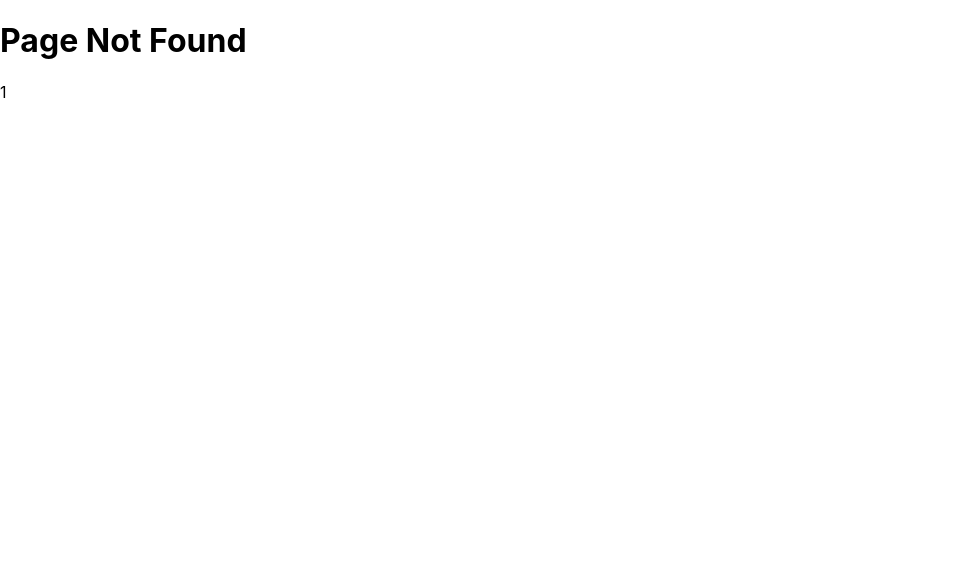
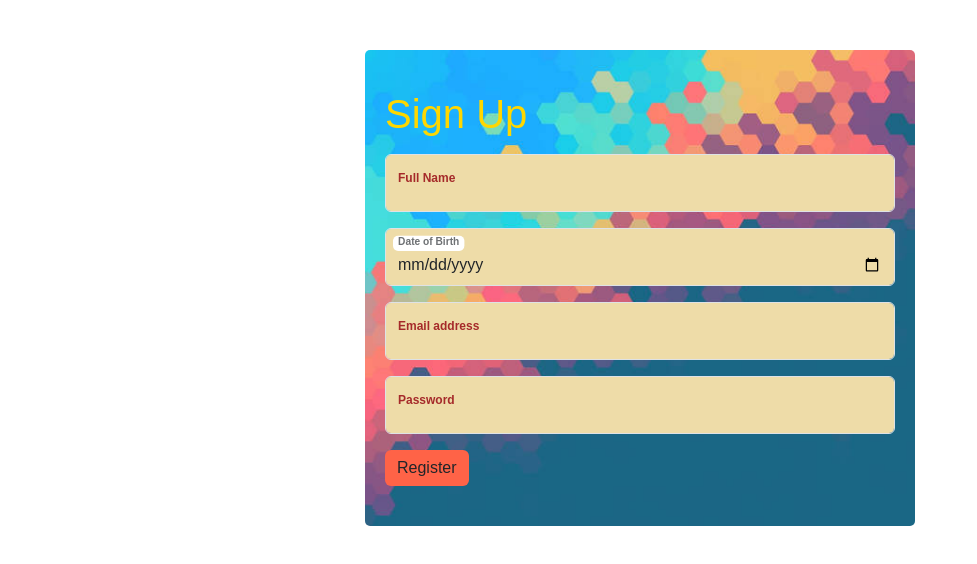
Before and after one commit to VishalValvi-83/Expense-tracker-application, a React app in the folder client/: page /signup in a window 1280 px wide. Before the commit this address had no page. Shown: the whole page, without its empty margins (0-977 px from the left). Built offline with nearby package versions, Linux system fonts and the light colour scheme.

Commit message:
signup form

```diff
--- a/client/public/index.html
+++ b/client/public/index.html
@@ -4,11 +4,13 @@
 <head>
   <meta charset="UTF-8">
   <meta name="viewport" content="width=device-width, initial-scale=1.0">
+  <link href="https://cdn.jsdelivr.net/npm/bootstrap@5.3.3/dist/css/bootstrap.min.css" rel="stylesheet" integrity="sha384-QWTKZyjpPEjISv5WaRU9OFeRpok6YctnYmDr5pNlyT2bRjXh0JMhjY6hW+ALEwIH" crossorigin="anonymous">
   <title>Expense Tracker</title>
 </head>
 
 <body>
   <div id="root"></div>
+  <script src="https://cdn.jsdelivr.net/npm/bootstrap@5.3.3/dist/js/bootstrap.bundle.min.js" integrity="sha384-YvpcrYf0tY3lHB60NNkmXc5s9fDVZLESaAA55NDzOxhy9GkcIdslK1eN7N6jIeHz" crossorigin="anonymous"></script>
 </body>
 
 </html>
--- a/client/src/index.css
+++ b/client/src/index.css
@@ -7,7 +7,57 @@ body {
   -moz-osx-font-smoothing: grayscale;
 }
 
-code {
-  font-family: source-code-pro, Menlo, Monaco, Consolas, 'Courier New',
-    monospace;
+.btn {
+  background-color: tomato;
+  outline: none;
+  border: none;
 }
+
+.btn:hover {
+  background-color: rgb(244, 126, 106);
+}
+
+.form-heading {
+  color: gold;
+  font-family: fantasy;
+}
+
+.signup-form,
+.login-form {
+
+  padding: 40px 20px;
+  margin-top: 50px;
+  border-radius: 5px;
+  width: 550px;
+  font: 12px Arial, Helvetica, sans-serif;
+  background: url(./bg.jpg) no-repeat left top;
+  background-size: cover;
+}
+
+.form-control {
+  background-color: rgb(238, 220, 168);
+}
+
+label {
+  color: brown;
+  font-weight: bold;
+}
+
+@media screen and (max-width: 768px) {
+
+  .signup-form,
+  .login-form {
+
+    width: 60%;
+  }
+
+}
+
+@media screen and (max-width: 630px) {
+
+  .signup-form,
+  .login-form {
+    width: 90%;
+  }
+
+}
--- a/client/src/index.js
+++ b/client/src/index.js
@@ -1,6 +1,6 @@
 import React from 'react';
 import ReactDOM from 'react-dom/client';
-import Toaster from 'react-hot-toast';
+import {Toaster} from 'react-hot-toast';
 import './index.css';
 import { RouterProvider, createBrowserRouter } from 'react-router-dom'
 import Home from './view/Home/Home';
@@ -19,7 +19,7 @@ const router = createBrowserRouter([
     element: <Login />
   },
   {
-    path: "/",
+    path: "/signup",
     element: <Signup />
   },
   {
--- a/client/src/view/Signup/Signup.js
+++ b/client/src/view/Signup/Signup.js
@@ -1,8 +1,74 @@
-import React from 'react'
+import React, { useState } from 'react'
+import axios from 'axios'
+import toast from 'react-hot-toast'
 import './Signup.css'
 function Signup() {
+  const [user, setUser] = useState({
+    fullName: '',
+    dob: '',
+    email: '',
+    password: ''
+  })
+
+  const signup = async () => {
+    const response = await axios.post(`${process.env.REACT_APP_BACKEND_URL}/signup`, {
+      fullName: user.fullName,
+      dob: user.dob,
+      email: user.email,
+      password: user.password
+    })
+    if (response.data.success) {
+      toast.success(response.data.message)
+      setUser({
+        fullName: '',
+        dob: '',
+        email: '',
+        password: ''
+      })
+    }
+    else {
+      toast.error(response.data.message)
+    }
+  }
+
   return (
-    <div>Signup</div>
+    <div className='container-fluid d-flex justify-content-center'>
+      <div className='signup-form '>
+        <h1 className='form-heading mb-3'>Sign Up</h1>
+        <div class="form-floating mb-3">
+          <input type="text" class="form-control" id="floatingInput" placeholder="Full name"
+            value={user.fullName}
+            onChange={(e) => {
+              setUser({ ...user, fullName: e.target.value })
+            }} />
+          <label for="floatingInput">Full Name</label>
+        </div>
+
+        <div class="form-floating mb-3">
+          <input type="date" class="form-control" id="floatingInput" value={user.dob} placeholder="Date of Birth" onChange={(e) => {
+            setUser({ ...user, dob: e.target.value })
+          }} />
+          <label for="floatingInput">Date of Birth</label>
+        </div>
+
+        <div class="form-floating mb-3">
+          <input type="email" class="form-control" id="floatingInput" placeholder="name@example.com" value={user.email} onChange={(e) => {
+            setUser({ ...user, email: e.target.value })
+          }} />
+          <label for="floatingInput">Email address</label>
+        </div>
+
+        <div class="form-floating mb-3">
+          <input type="password" class="form-control" id="floatingPassword" placeholder="Password" value={user.password} onChange={(e) => {
+            setUser({ ...user, password: e.target.value })
+          }} />
+          <label for="floatingPassword">Password</label>
+        </div>
+
+        <button className='btn' onClick={signup} >Register</button>
+
+      </div>
+    </div>
   )
 }
 
```
Also changed, not shown: client/src/bg.jpg (added).
